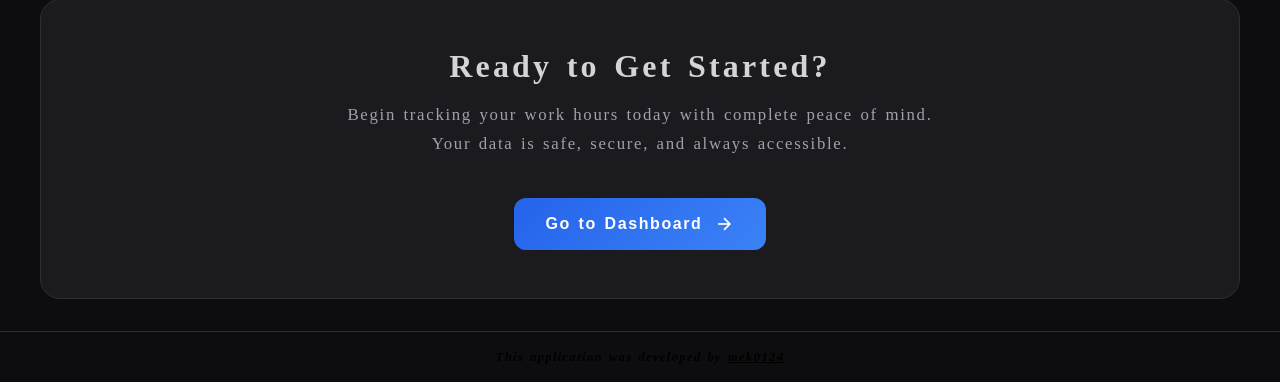
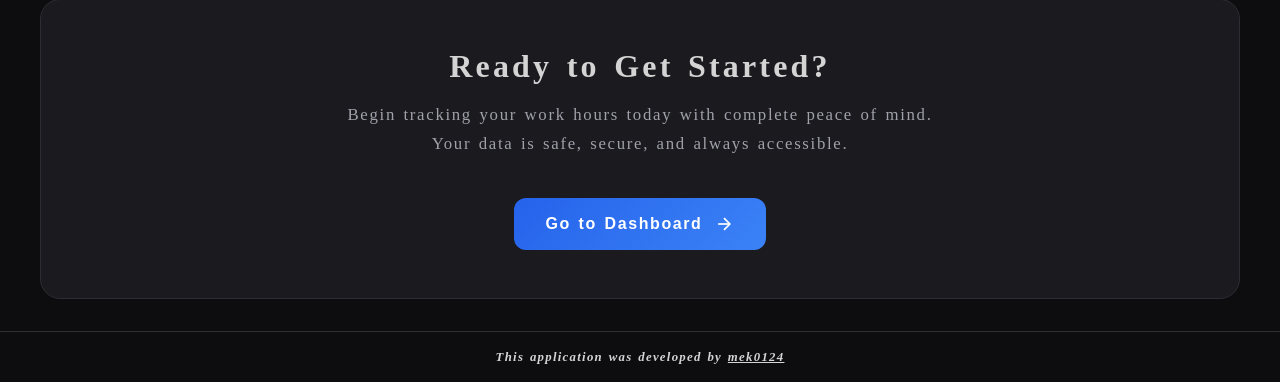
Before and after one commit to mek0124/laboris, a Flask app: page / in a window 1280 px wide. Shown: the part 1184-1566 px from the top of the page. Run offline with Flask 3, Linux system fonts and the light colour scheme; parts of the project's set-up code (start-up, migrations or seed data) failed here and were passed over.

Commit message:
fixed text color issue

```diff
--- a/app/static/css/components/footer.css
+++ b/app/static/css/components/footer.css
@@ -11,10 +11,10 @@
   font-weight: bold;
   font-style: italic;
   font-size: 0.8rem;
-  color: var(--text-primary);
+  color: var(--foreground);
   width: 100%;
   text-align: center;
 }
 .footer-text > a {
-  color: var(--text-primary);
+  color: var(--foreground);
 }
```
